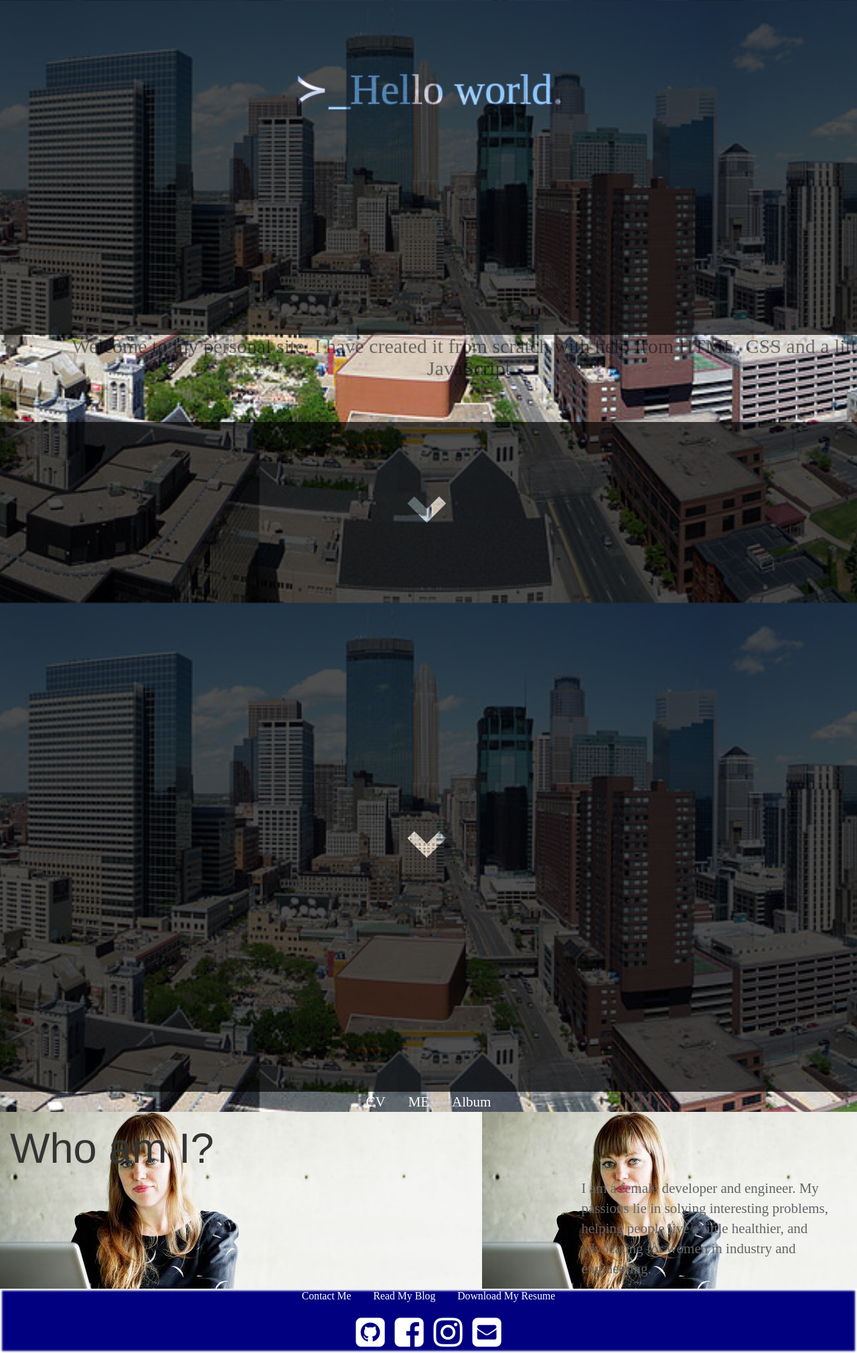
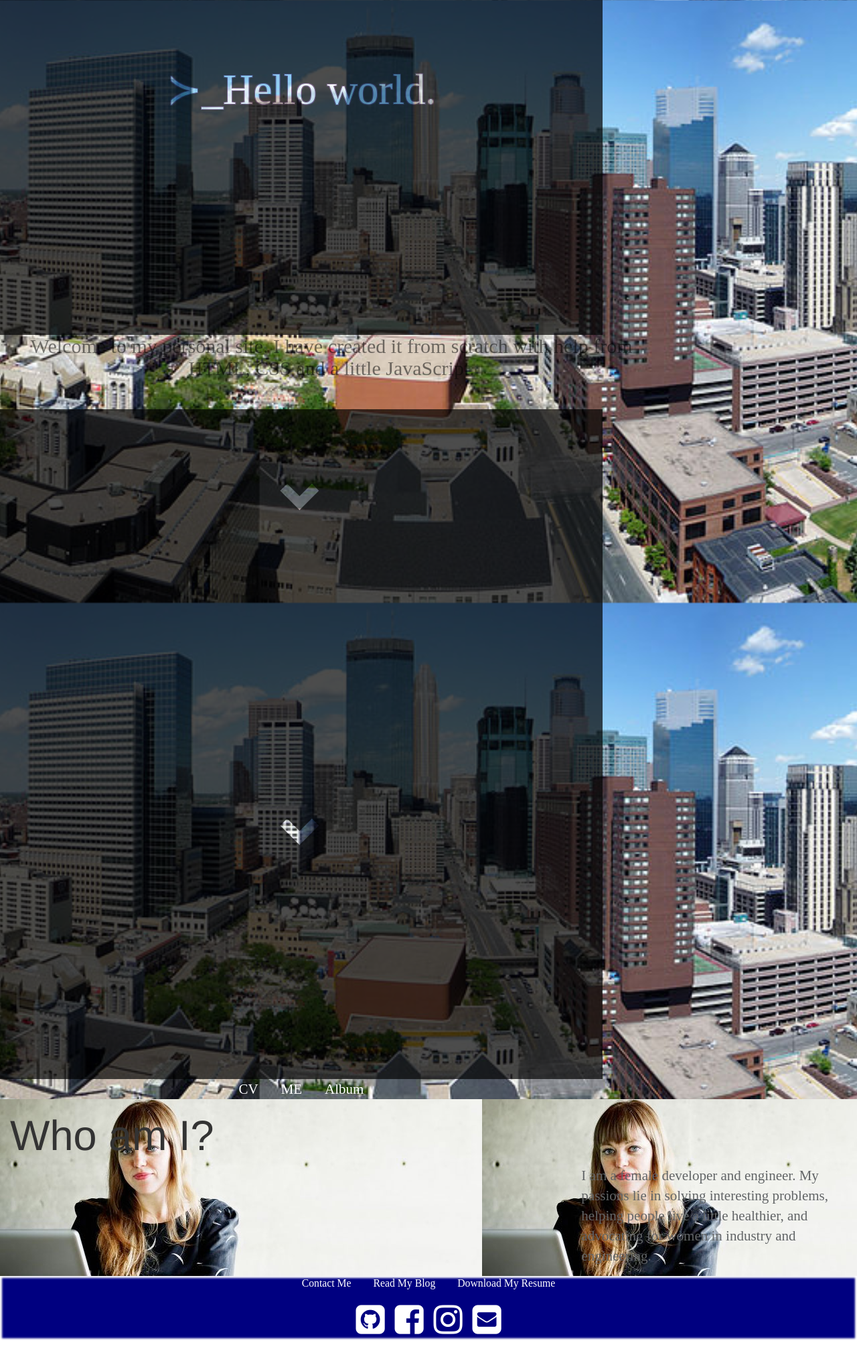
Before and after one commit to pfrank7/pfrank7.github.io, a Jekyll site: the page built from index.html, in a window 1280 px wide. Shown: the whole page at 67% size. Built offline with Jekyll 4.4.1, drawn with Linux system fonts in a browser that asks for light colours; nearby versions of some CDN libraries.

Commit message:
Update index.html

```diff
--- a/index.html
+++ b/index.html
@@ -54,8 +54,8 @@ title: Paige Frank
 </style>
 <div>
 	<section id = "Hopkins" class = "jumbotron">
-		<div style = "margin:0px;padding:0px; width:100%;">
-			<div class = "row" style = "margin:0px;padding:0px;width:100%;">
+		<div style = "margin:0px;padding:0px; width:100vh;">
+			<div class = "row" style = "margin:0px;padding:0px;width:100vh;">
 				<div id = "helloW" > <!-- class = "text-center" -->
 					<h1 id = "letters">&#8827&lowbar;</h1>
  				</div>
```
